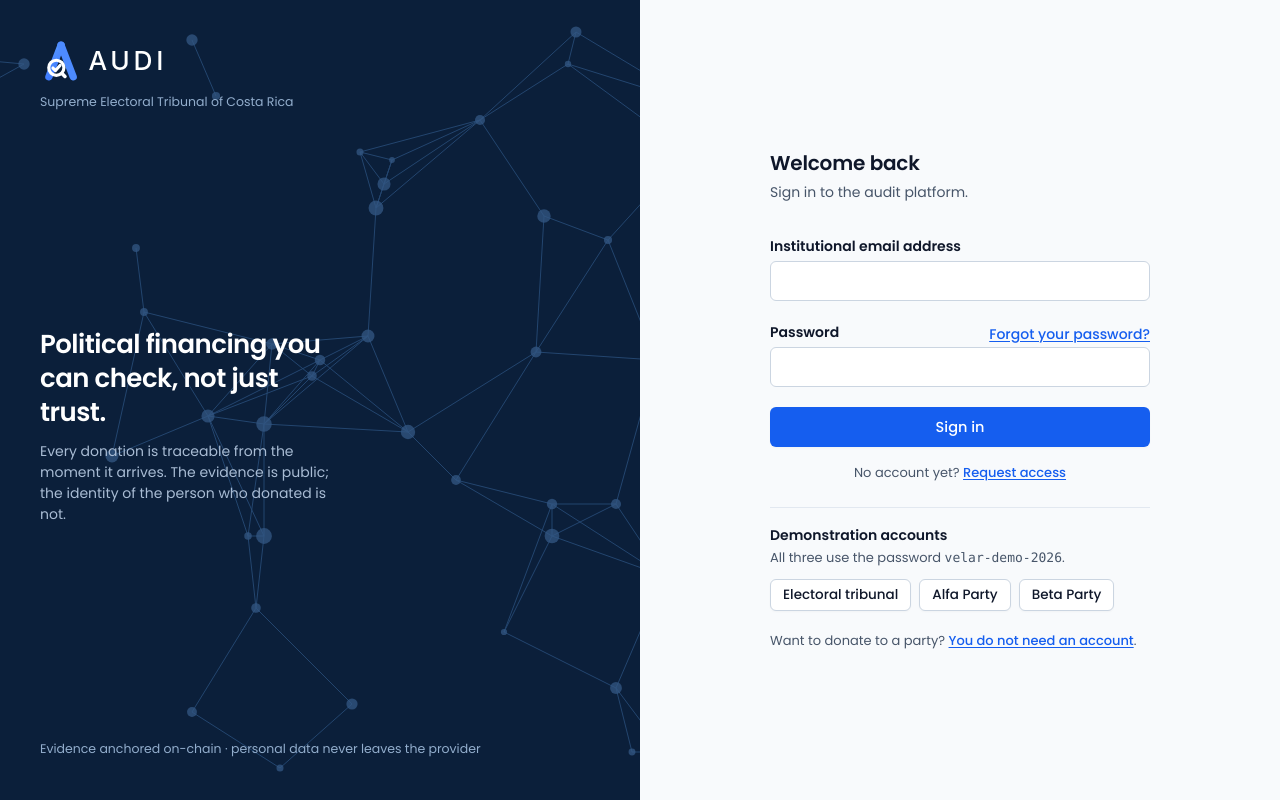
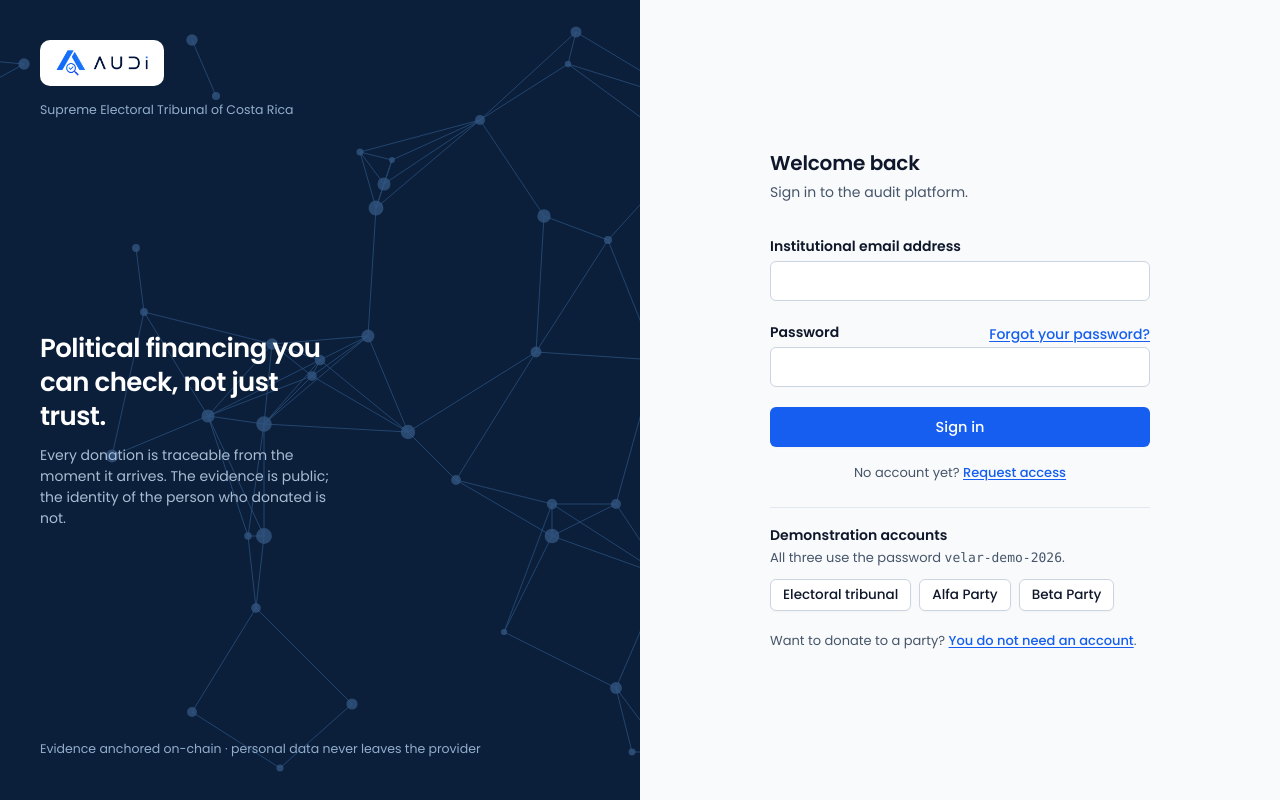
Before and after one commit to Velar-Bonds/Velar-Audit, a website: page web/index.html in a window 1280 px wide. Drawn offline with Linux system fonts and the light colour scheme; no server answers.

Commit message:
feat(brand): use the supplied AUDI artwork instead of a redrawn mark
The previous commit shipped an SVG traced by eye from the design, which is
close but not the thing — the wordmark was set in Poppins rather than the
face the logo actually uses.

The supplied JPG is on an opaque white field, so it is keyed out and trimmed
rather than dropped in as-is: on white surfaces the padding pushed the mark
down to a few pixels, and on the navy sign-in panel a white rectangle is not
a logo.

Three assets from the one source:

  logo.png         full lockup, for the README, where it renders wide enough
                   to read the tagline
  logo-header.png  mark plus wordmark, tagline dropped — at 40px the tagline
                   was an unreadable smear, and a rectangular crop could not
                   remove it without taking the magnifier's handle too, so
                   the halves are cropped apart and recomposed
  logo-mark.png    mark alone, for the favicon

On the navy panel the lockup sits on a white plaque. The wordmark is drawn in
that same navy, and recolouring supplied artwork to suit our backdrop is not
ours to do.

```diff
--- a/web/app.css
+++ b/web/app.css
@@ -176,8 +176,8 @@ a:hover { color: var(--brand-dark); text-decoration: underline; }
  * so there is no text node beside it to keep in sync — and no 30px badge
  * squeezing the magnifier down to a smudge.
  */
-.brand-logo { display: block; height: 34px; width: auto; }
-.brand-logo.lg { height: 42px; margin-bottom: var(--sp-2); }
+.brand-logo { display: block; height: 40px; width: auto; }
+.brand-logo.lg { height: 46px; margin-bottom: var(--sp-3); }
 
 /*
  * Section navigation, sitting directly under the identity bar.
@@ -716,6 +716,15 @@ tbody tr:hover { background: var(--brand-050); }
   padding: var(--sp-8); position: relative; overflow: hidden;
 }
 @media (max-width: 900px) { .auth-art { display: none; } }
+/*
+ * The wordmark in the supplied logo is navy, which is this panel's own
+ * background colour — on the navy it read as a blank space with a blue A
+ * floating beside it. The plaque keeps the artwork exactly as supplied rather
+ * than recolouring someone else's mark to suit our backdrop.
+ */
+.auth-art .brand-logo {
+  background: #fff; padding: 10px 16px; border-radius: var(--radius-md);
+}
 .auth-art .brand-sub { color: #93AECD; font-size: 12.5px; }
 .auth-art .pitch { max-width: 34ch; }
 .auth-art .pitch h2 { font-size: 26px; line-height: 34px; font-weight: 600; letter-spacing: -.02em; }
--- a/web/app.js
+++ b/web/app.js
@@ -166,7 +166,7 @@ function renderLogin(error = '') {
       ${networkMesh()}
       <div style="position:relative;display:flex;align-items:center;gap:12px">
         <span>
-          <img class="brand-logo lg" src="/logo-header-inverse.svg" alt="AUDI" width="150" height="40">
+          <img class="brand-logo lg" src="/logo-header.png" alt="AUDI" width="142" height="40">
           <span class="brand-sub">Supreme Electoral Tribunal of Costa Rica</span>
         </span>
       </div>
@@ -296,7 +296,7 @@ function renderSignup(error = '') {
       ${networkMesh()}
       <div style="position:relative;display:flex;align-items:center;gap:12px">
         <span>
-          <img class="brand-logo lg" src="/logo-header-inverse.svg" alt="AUDI" width="150" height="40">
+          <img class="brand-logo lg" src="/logo-header.png" alt="AUDI" width="142" height="40">
           <span class="brand-sub">Supreme Electoral Tribunal of Costa Rica</span>
         </span>
       </div>
@@ -418,7 +418,7 @@ async function renderDonate() {
   <div class="topbar" style="padding-left:24px;padding-right:24px">
     <button class="brand-link" data-goto-login aria-label="AUDI"
       style="display:flex;align-items:center;gap:12px;background:none;border:none;cursor:pointer">
-      <img class="brand-logo" src="/logo-header.svg" alt="AUDI" width="150" height="40">
+      <img class="brand-logo" src="/logo-header.png" alt="AUDI" width="142" height="40">
     </button>
     <div class="profile">
       <button class="btn secondary sm" data-goto-login>Institutional sign in</button>
@@ -544,7 +544,7 @@ function renderShell(view, body) {
   <div class="shell">
     <aside class="sidebar">
       <div class="brand">
-        <img class="brand-logo" src="/logo-header.svg" alt="AUDI" width="150" height="40">
+        <img class="brand-logo" src="/logo-header.png" alt="AUDI" width="142" height="40">
       </div>
 
       <nav class="nav" aria-label="Main menu">
--- a/web/index.html
+++ b/web/index.html
@@ -8,7 +8,7 @@
   <link rel="preload" href="/fonts/poppins-400.woff2" as="font" type="font/woff2" crossorigin>
   <link rel="preload" href="/fonts/poppins-600.woff2" as="font" type="font/woff2" crossorigin>
   <link rel="stylesheet" href="/app.css">
-  <link rel="icon" type="image/svg+xml" href="/logo.svg">
+  <link rel="icon" type="image/png" href="/logo-mark.png">
 </head>
 <body>
   <div id="root"></div>
```
Also changed, not shown: README.md, web/logo-header-inverse.svg (deleted), web/logo-header.png (added), web/logo-header.svg (deleted), web/logo-lockup.svg (deleted), web/logo-mark.png (added), web/logo.png (added), web/logo.svg (deleted).
